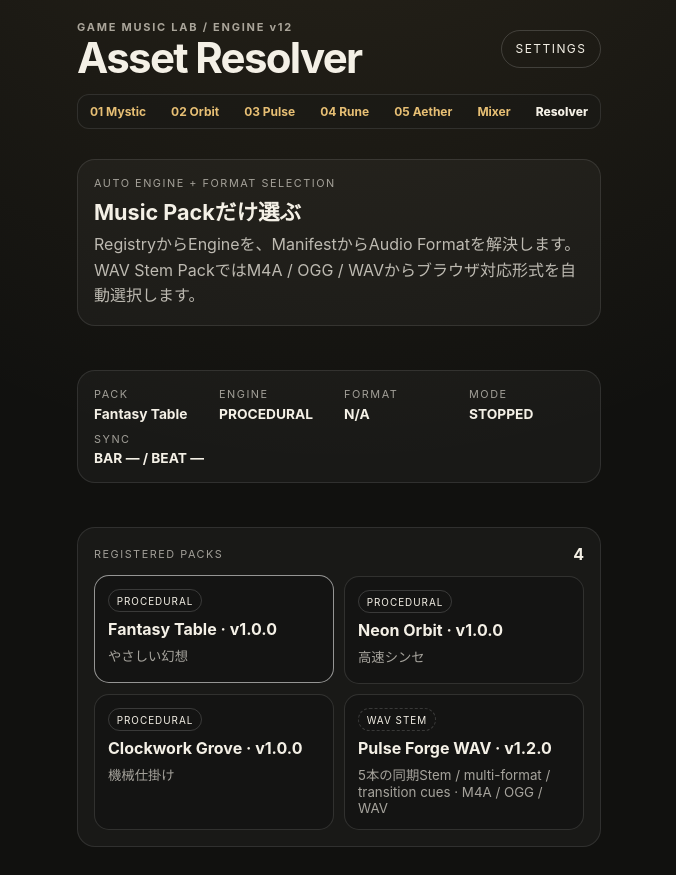
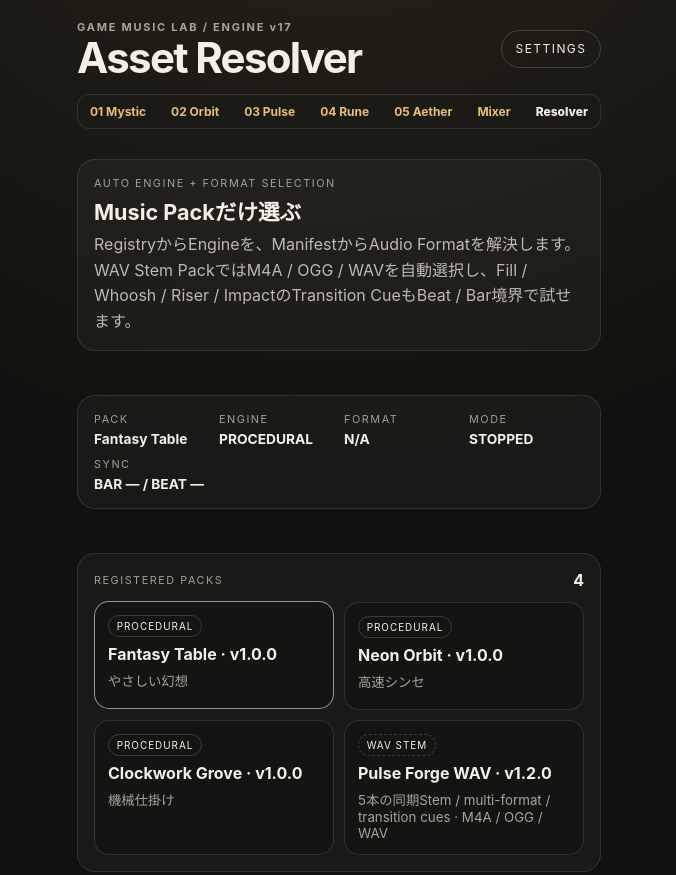
Before and after one commit to kameusagiyahoo/game_music, a plain HTML site: page debug/resolver/index.html in a window 1280 px wide. Shown: the top 875 px of the page, without its empty margins (301-977 px from the left). Drawn offline with Linux system fonts and the light colour scheme.

Commit message:
Update Resolver Lab for Music Engine v17

```diff
--- a/debug/resolver/index.html
+++ b/debug/resolver/index.html
@@ -13,7 +13,7 @@
   <main class="app-shell resolver-shell">
     <header class="topbar">
       <div>
-        <p class="eyebrow">GAME MUSIC LAB / ENGINE v12</p>
+        <p class="eyebrow">GAME MUSIC LAB / ENGINE v17</p>
         <h1>Asset Resolver</h1>
       </div>
       <a class="resolver-link" href="../../settings/music/">SETTINGS</a>
@@ -32,7 +32,7 @@
     <section class="resolver-intro">
       <span>AUTO ENGINE + FORMAT SELECTION</span>
       <strong>Music Packだけ選ぶ</strong>
-      <p>RegistryからEngineを、ManifestからAudio Formatを解決します。WAV Stem PackではM4A / OGG / WAVからブラウザ対応形式を自動選択します。</p>
+      <p>RegistryからEngineを、ManifestからAudio Formatを解決します。WAV Stem PackではM4A / OGG / WAVを自動選択し、Fill / Whoosh / Riser / ImpactのTransition CueもBeat / Bar境界で試せます。</p>
     </section>
 
     <section class="runtime-panel" aria-label="現在のRuntime">
```
